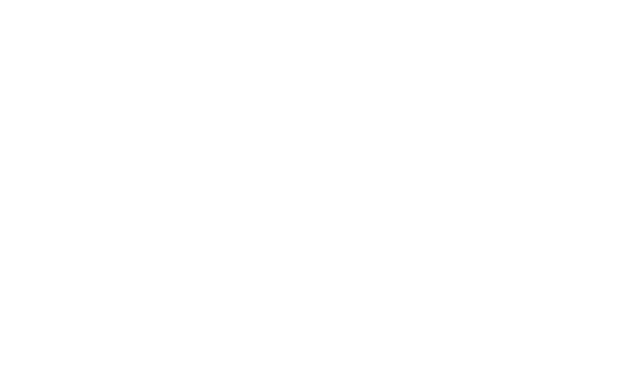
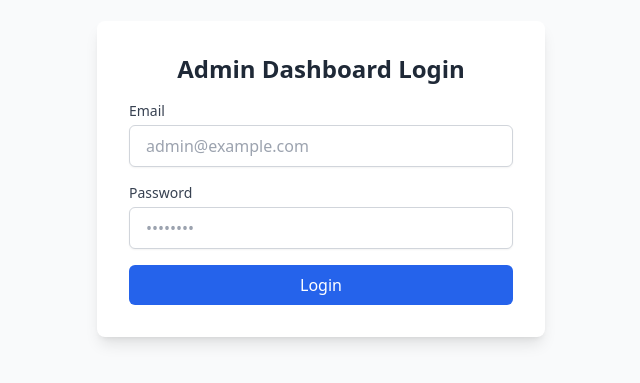
Before and after one commit to DagiH22/Attendance-System, a React (Vite) app in the folder frontend/: page /login in a window 1280 px wide. Shown: the part 221-604 px from the top of the page, without its empty margins (319-959 px from the left). Built offline with nearby package versions, Linux system fonts and the light colour scheme.

Commit message:
feat(frontend): add login page with Tailwind and protected routing
- Setup TailwindCSS with PostCSS
- Add Login page using Tailwind utilities
- Add ProtectedRoute component for auth guarding
- Create axios API instance with auth interceptor
- Update App.tsx routing for login and protected pages

```diff
--- /dev/null
+++ b/frontend/postcss.config.cjs
@@ -0,0 +1,7 @@
+module.exports = {
+  plugins: {
+    // For Tailwind v3, use the original `tailwindcss` PostCSS plugin.
+    tailwindcss: {},
+    autoprefixer: {},
+  },
+};
--- a/frontend/src/App.tsx
+++ b/frontend/src/App.tsx
@@ -1,12 +1,44 @@
-
-import './App.css'
+import {
+  BrowserRouter as Router,
+  Routes,
+  Route,
+  Navigate,
+} from "react-router-dom";
+import Login from "./pages/Login";
+import ProtectedRoute from "./components/ProtectedRoute";
+import "./App.css";
 
 function App() {
+  return (
+    <Router>
+      <Routes>
+        <Route path="/login" element={<Login />} />
 
-  return (
-    <>
-    </>
-  )
+        {/* Protected Routes */}
+        <Route element={<ProtectedRoute />}>
+          <Route
+            path="/events"
+            element={
+              <div>
+                <h1>Events</h1>
+                <button
+                  onClick={() => {
+                    localStorage.removeItem("token");
+                    window.location.href = "/login";
+                  }}
+                >
+                  Logout
+                </button>
+              </div>
+            }
+          />
+        </Route>
+
+        {/* Redirect root to login */}
+        <Route path="/" element={<Navigate to="/login" replace />} />
+      </Routes>
+    </Router>
+  );
 }
 
-export default App
+export default App;
--- /dev/null
+++ b/frontend/src/components/ProtectedRoute.tsx
@@ -0,0 +1,14 @@
+import React from "react";
+import { Navigate, Outlet } from "react-router-dom";
+
+const ProtectedRoute: React.FC = () => {
+  const token = localStorage.getItem("token");
+
+  if (!token) {
+    return <Navigate to="/login" replace />;
+  }
+
+  return <Outlet />;
+};
+
+export default ProtectedRoute;
--- a/frontend/src/index.css
+++ b/frontend/src/index.css
@@ -0,0 +1,13 @@
+@tailwind base;
+@tailwind components;
+@tailwind utilities;
+
+/* Optional: small app-level utilities */
+html,
+body,
+#root {
+  height: 100%;
+}
+body {
+  @apply bg-gray-50 text-gray-800;
+}
--- /dev/null
+++ b/frontend/src/lib/api.ts
@@ -0,0 +1,21 @@
+import axios from "axios";
+
+const api = axios.create({
+  baseURL: "http://localhost:4000/api",
+});
+
+// Request interceptor to add Authorization token
+api.interceptors.request.use(
+  (config) => {
+    const token = localStorage.getItem("token");
+    if (token) {
+      config.headers.Authorization = `Bearer ${token}`;
+    }
+    return config;
+  },
+  (error) => {
+    return Promise.reject(error);
+  },
+);
+
+export default api;
--- /dev/null
+++ b/frontend/src/pages/Login.tsx
@@ -0,0 +1,114 @@
+import React, { useState } from "react";
+import { useNavigate } from "react-router-dom";
+import api from "../lib/api";
+
+const Login: React.FC = () => {
+  const [email, setEmail] = useState("");
+  const [password, setPassword] = useState("");
+  const [error, setError] = useState("");
+  const [isLoading, setIsLoading] = useState(false);
+
+  const navigate = useNavigate();
+
+  const handleLogin = async (e: React.FormEvent) => {
+    e.preventDefault();
+    setIsLoading(true);
+    setError("");
+
+    try {
+      // The backend mounts auth routes under /api/auth
+      const response = await api.post("/auth/login", { email, password });
+
+      const { token } = response.data;
+
+      if (token) {
+        localStorage.setItem("token", token);
+        navigate("/events");
+      } else {
+        setError("Login failed. No token received.");
+      }
+    } catch (err: any) {
+      // Improved error handling to surface server messages and status
+      console.error("Login error:", err);
+      const serverMessage = err?.response?.data?.message;
+      const statusText = err?.response?.statusText;
+      const statusCode = err?.response?.status;
+
+      if (serverMessage) {
+        setError(serverMessage);
+      } else if (statusCode && statusText) {
+        setError(`Request failed: ${statusCode} ${statusText}`);
+      } else {
+        setError("An unexpected error occurred. Please try again.");
+      }
+    } finally {
+      setIsLoading(false);
+    }
+  };
+
+  return (
+    <div className="min-h-screen flex items-center justify-center bg-gray-50">
+      <div className="bg-white p-8 rounded-lg shadow-lg w-full max-w-md">
+        <h2 className="text-2xl font-semibold text-gray-800 mb-4 text-center">
+          Admin Dashboard Login
+        </h2>
+
+        {error && (
+          <div className="bg-red-50 border border-red-200 text-red-700 px-4 py-2 rounded mb-4 text-sm">
+            {error}
+          </div>
+        )}
+
+        <form onSubmit={handleLogin} className="space-y-4">
+          <div>
+            <label
+              htmlFor="email"
+              className="block text-sm font-medium text-gray-700 mb-1"
+            >
+              Email
+            </label>
+            <input
+              type="email"
+              id="email"
+              value={email}
+              onChange={(e) => setEmail(e.target.value)}
+              placeholder="admin@example.com"
+              required
+              disabled={isLoading}
+              className="block w-full px-4 py-2 border border-gray-300 rounded-md shadow-sm focus:outline-none focus:ring-2 focus:ring-blue-500"
+            />
+          </div>
+
+          <div>
+            <label
+              htmlFor="password"
+              className="block text-sm font-medium text-gray-700 mb-1"
+            >
+              Password
+            </label>
+            <input
+              type="password"
+              id="password"
+              value={password}
+              onChange={(e) => setPassword(e.target.value)}
+              placeholder="••••••••"
+              required
+              disabled={isLoading}
+              className="block w-full px-4 py-2 border border-gray-300 rounded-md shadow-sm focus:outline-none focus:ring-2 focus:ring-blue-500"
+            />
+          </div>
+
+          <button
+            type="submit"
+            disabled={isLoading}
+            className="w-full bg-blue-600 hover:bg-blue-700 disabled:bg-blue-300 text-white py-2 rounded-md font-medium"
+          >
+            {isLoading ? "Signing In..." : "Login"}
+          </button>
+        </form>
+      </div>
+    </div>
+  );
+};
+
+export default Login;
--- /dev/null
+++ b/frontend/tailwind.config.cjs
@@ -0,0 +1,7 @@
+module.exports = {
+  content: ["./index.html", "./src/**/*.{js,ts,jsx,tsx}"],
+  theme: {
+    extend: {},
+  },
+  plugins: [],
+};
```
Also changed, not shown: frontend/package.json (+6 -1 lines), frontend/src/main.tsx (+6 -5 lines), 2 other files (tests, documents, lock files or other folders).
